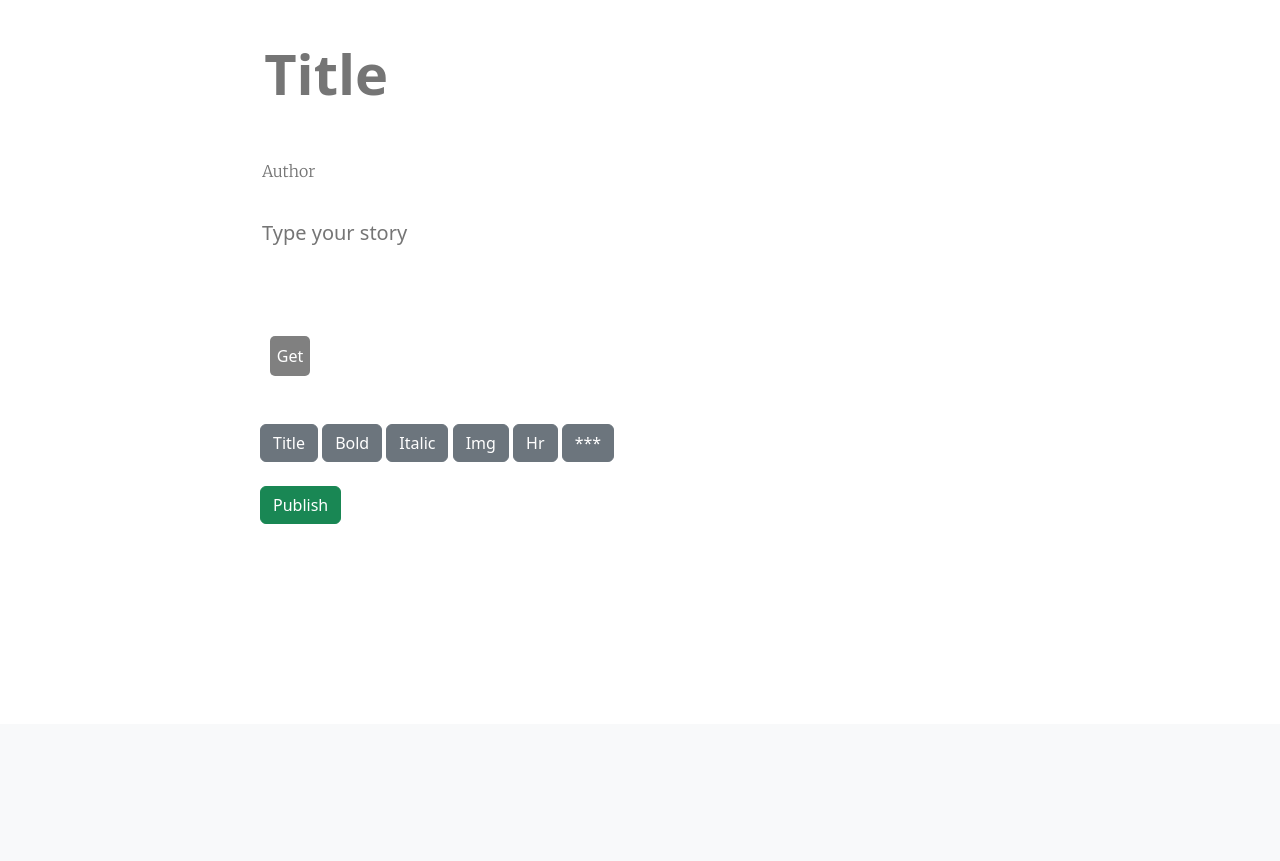
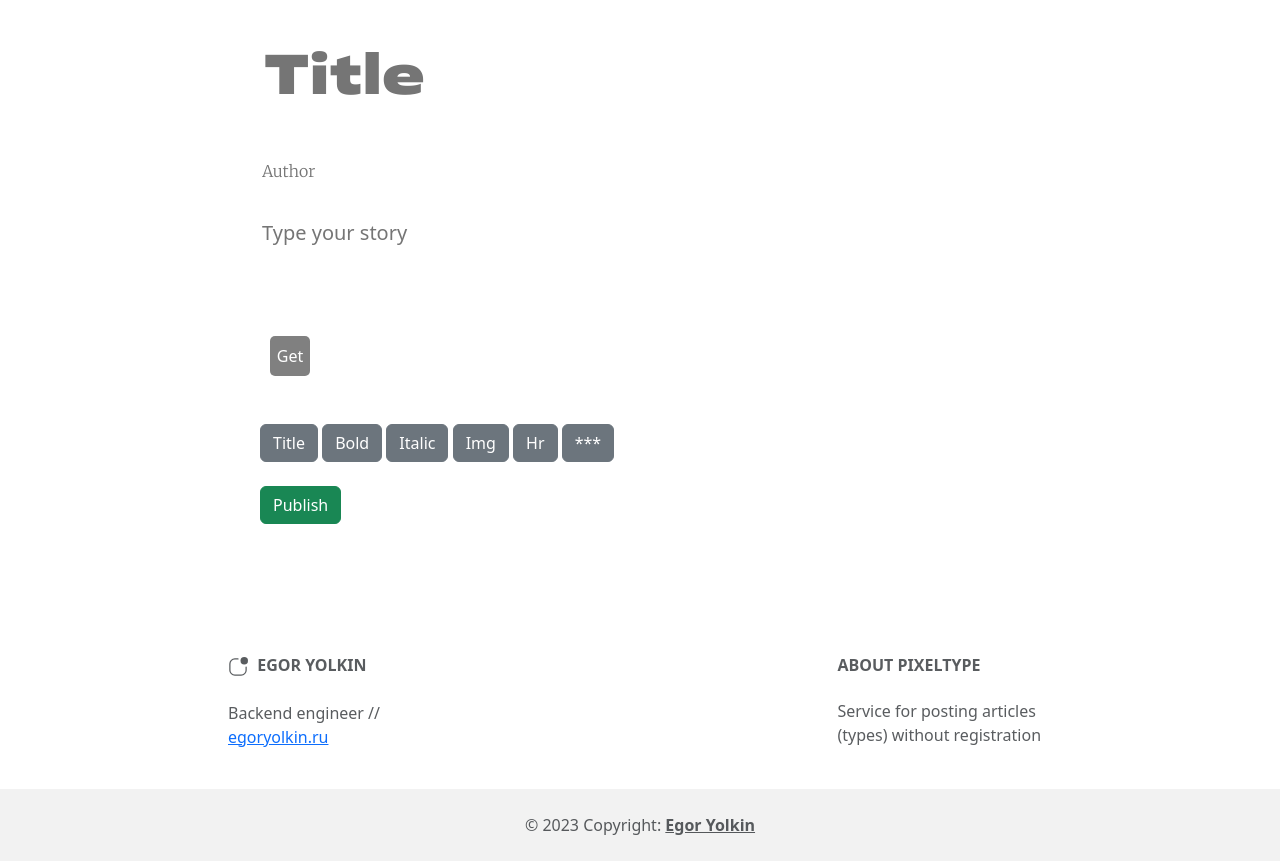
Before and after one commit to cypherpunksO1/PixelType, a FastAPI app: page / in a window 1280 px wide. Shown: the part 76-937 px from the top of the page. Before the commit the page ends 600 px from the top, so only its background shows below. Run offline with FastAPI, Linux system fonts and the light colour scheme.

Commit message:
Add footer

```diff
--- a/templates/create.html
+++ b/templates/create.html
@@ -35,7 +35,7 @@
 <div id="body" class="d-flex align-items-center justify-content-center">
     <div class="container-6" style="max-width: 800px; width: 100%; padding: 20px;">
         <label for="textInput"></label>
-        <textarea placeholder="Title" class="display-4 fb" style="height: 80px; padding: 0px;" name="" id="titleInput"></textarea>
+        <textarea placeholder="Title" class="display-4 fb" style="height: 80px; padding: 0px; font-family: BoldFont;" name="" id="titleInput"></textarea>
         <br>
         <input class="roman" id="authorInput" type="text" placeholder="Author">
         <label for="textInput"></label>
--- a/templates/index.html
+++ b/templates/index.html
@@ -44,6 +44,75 @@
     {% endblock %}
 </body>
 
+<!-- Footer -->
+<footer class="text-center text-lg-start text-muted">
+    <!-- Section: Links  -->
+    <section class="">
+        <div class="container text-center text-md-start mt-5">
+            <!-- Grid row -->
+            <br><br>
+            <div class="col-12 col-sm-10 offset-sm-1">
+                <div class="row mt-3">
+                    <!-- Grid column -->
+                    <div class="col-md-3 col-lg-4 col-xl-3 mx-auto mb-4">
+                        <!-- Content -->
+                        <h6 class="text-uppercase fw-bold mb-4">
+                            <svg xmlns="http://www.w3.org/2000/svg" width="20" height="20" fill="currentColor" class="bi bi-app-indicator" viewBox="0 0 16 16">
+                                <path d="M5.5 2A3.5 3.5 0 0 0 2 5.5v5A3.5 3.5 0 0 0 5.5 14h5a3.5 3.5 0 0 0 3.5-3.5V8a.5.5 0 0 1 1 0v2.5a4.5 4.5 0 0 1-4.5 4.5h-5A4.5 4.5 0 0 1 1 10.5v-5A4.5 4.5 0 0 1 5.5 1H8a.5.5 0 0 1 0 1z"/>
+                                <path d="M16 3a3 3 0 1 1-6 0 3 3 0 0 1 6 0"/>
+                              </svg>
+                            <span style="margin-left: 5px;">
+                            Egor Yolkin
+                        </span>
+                        </h6>
+                        <p>
+                            Backend engineer // <a target="_blank" href="https://egoryolkin.ru">egoryolkin.ru</a>
+                        </p>
+                    </div>
+                    <!-- Grid column -->
+
+                    <!-- Grid column -->
+                    <div class="col-md-2 col-lg-2 col-xl-2 mx-auto mb-4">
+                        <!-- Links
+                        <h6 class="text-uppercase fw-bold mb-4">
+                            Наши продукты
+                        </h6>
+                        <p>
+                            <a href="#!" class="text-reset">Курсы</a>
+                        </p>
+                        <p>
+                            <a href="#!" class="text-reset">Репетиторы</a>
+                        </p> -->
+                    </div>
+                    <!-- Grid column -->
+
+                    <!-- Grid column -->
+                    <div class="col-md-4 col-lg-3 col-xl-3 mx-auto mb-md-0 mb-4">
+                        <!-- Links -->
+                        <h6 class="text-uppercase fw-bold mb-4">About pixeltype</h6>
+                        <p><i class="bi bi-house-fill"></i>
+                            <span>
+                            Service for posting articles (types) without registration
+                            </span>
+                        </p>
+                    </div>
+                    <!-- Grid column -->
+                </div>
+            </div>
+            <!-- Grid row -->
+        </div>
+    </section>
+    <!-- Section: Links  -->
+
+    <!-- Copyright -->
+    <div class="text-center p-4" style="background-color: rgba(0, 0, 0, 0.05);">
+        © 2023 Copyright:
+        <a class="text-reset fw-bold" target="_blank" href="https://egoryolkin.ru">Egor Yolkin</a>
+    </div>
+    <!-- Copyright -->
+</footer>
+<!-- Footer -->
+
 <script>
 window.onload = function() {
     var savedTheme = localStorage.getItem('theme');
```
Also changed, not shown: 2 other files.
